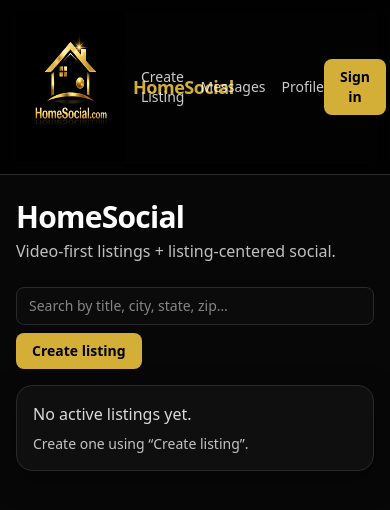
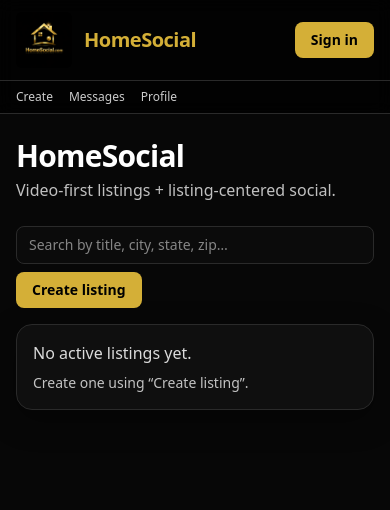
Before and after one commit to jtavis12345-dev/HomeSocialHub, a Next.js app: page / in a window 390 px wide. Shown: the top 510 px of the page. Built offline with nearby package versions, Linux system fonts and the light colour scheme; no server answers; the database is empty.

Commit message:
TopNav.tsx

```diff
--- a/src/components/TopNav.tsx
+++ b/src/components/TopNav.tsx
@@ -1,10 +1,10 @@
 "use client";
 
 import Link from "next/link";
-import Image from "next/image";
 import { supabaseBrowser } from "@/lib/supabase/client";
 import { Button } from "@/components/Button";
 import { useEffect, useState } from "react";
+import Image from "next/image";
 
 export function TopNav() {
   const supabase = supabaseBrowser();
@@ -16,7 +16,7 @@
       setEmail(session?.user?.email ?? null);
     });
     return () => sub.subscription.unsubscribe();
-  }, []);
+  }, [supabase]);
 
   async function signOut() {
     await supabase.auth.signOut();
@@ -25,38 +25,73 @@
 
   return (
     <div className="sticky top-0 z-20 border-b border-[#2a2a2a] bg-black/70 backdrop-blur">
-      <div className="mx-auto flex max-w-6xl items-center justify-between px-4 py-3">
-        <div className="flex items-center gap-4">
-          <Link href="/" className="flex items-center gap-2">
+      {/* Full-width nav (no max-width container) */}
+      <div className="flex w-full items-center justify-between px-4 py-3 sm:px-6">
+        <div className="flex items-center gap-5">
+          <Link href="/" className="flex items-center gap-3">
             <Image
               src="/homesocial-logo.png"
               alt="HomeSocial"
-              width={150}
-              height={150}
+              width={72}
+              height={72}
+              className="h-14 w-14 rounded-md object-contain sm:h-16 sm:w-16"
               priority
-              unoptimized
-              className="h-[150px] w-[150px] rounded-sm"
             />
-            <span className="text-lg font-extrabold tracking-tight text-[#D4AF37]">
+            <span className="text-xl font-extrabold tracking-tight text-[#D4AF37] sm:text-2xl">
               HomeSocial
             </span>
           </Link>
 
-          <Link className="text-sm text-white/80 hover:text-[#D4AF37]" href="/create">Create Listing</Link>
-          <Link className="text-sm text-white/80 hover:text-[#D4AF37]" href="/messages">Messages</Link>
-          <Link className="text-sm text-white/80 hover:text-[#D4AF37]" href="/profile">Profile</Link>
+          <nav className="hidden items-center gap-4 sm:flex">
+            <Link className="text-sm text-white/80 hover:text-[#D4AF37]" href="/create">
+              Create Listing
+            </Link>
+            {email ? (
+              <Link className="text-sm text-white/80 hover:text-[#D4AF37]" href="/my-listings">
+                My Listings
+              </Link>
+            ) : null}
+            <Link className="text-sm text-white/80 hover:text-[#D4AF37]" href="/messages">
+              Messages
+            </Link>
+            <Link className="text-sm text-white/80 hover:text-[#D4AF37]" href="/profile">
+              Profile
+            </Link>
+          </nav>
         </div>
 
         <div className="flex items-center gap-3">
           {email ? (
             <>
               <span className="hidden text-sm text-white/70 sm:block">{email}</span>
-              <Button variant="secondary" onClick={signOut}>Sign out</Button>
+              <Button variant="secondary" onClick={signOut}>
+                Sign out
+              </Button>
             </>
           ) : (
-            <Link href="/login"><Button>Sign in</Button></Link>
+            <Link href="/login">
+              <Button>Sign in</Button>
+            </Link>
           )}
         </div>
+      </div>
+
+      {/* Mobile nav row */}
+      <div className="flex items-center gap-4 border-t border-[#2a2a2a] px-4 py-2 sm:hidden">
+        <Link className="text-xs text-white/80 hover:text-[#D4AF37]" href="/create">
+          Create
+        </Link>
+        {email ? (
+          <Link className="text-xs text-white/80 hover:text-[#D4AF37]" href="/my-listings">
+            My Listings
+          </Link>
+        ) : null}
+        <Link className="text-xs text-white/80 hover:text-[#D4AF37]" href="/messages">
+          Messages
+        </Link>
+        <Link className="text-xs text-white/80 hover:text-[#D4AF37]" href="/profile">
+          Profile
+        </Link>
       </div>
     </div>
   );
```
